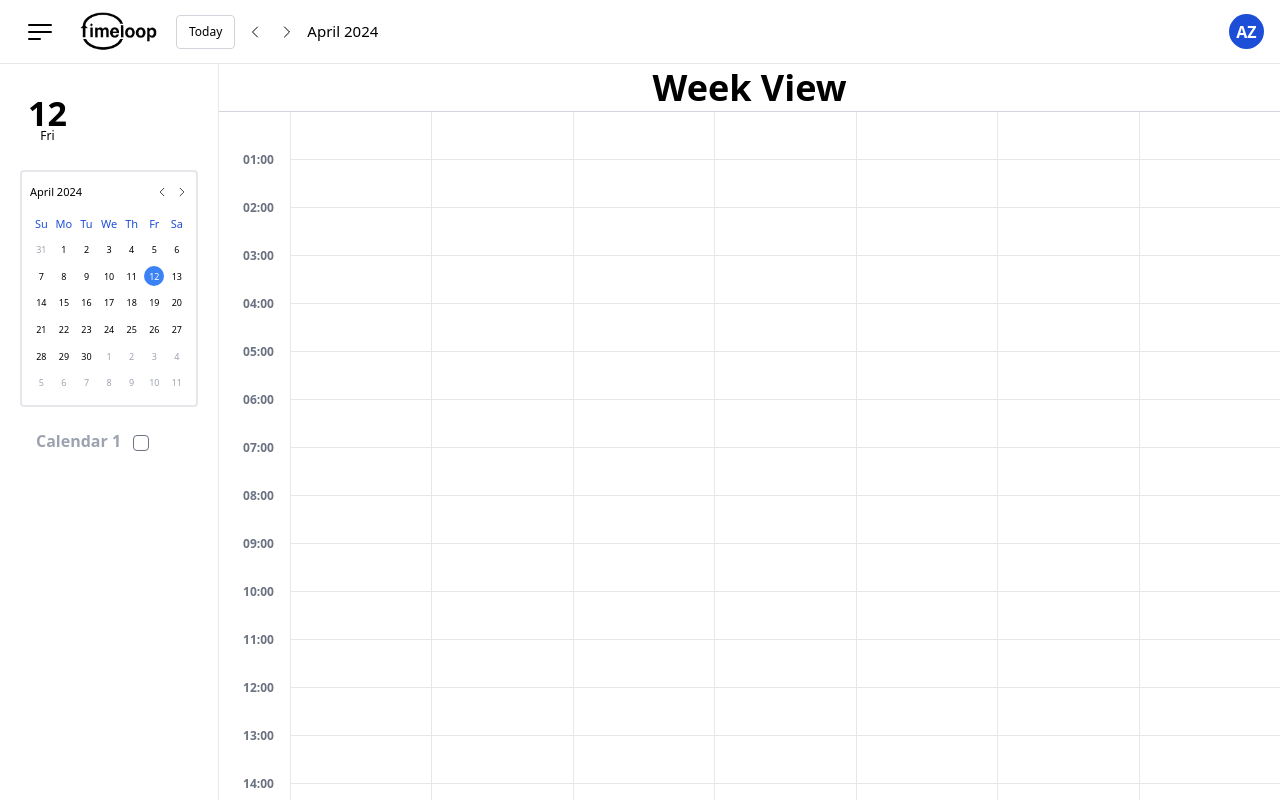
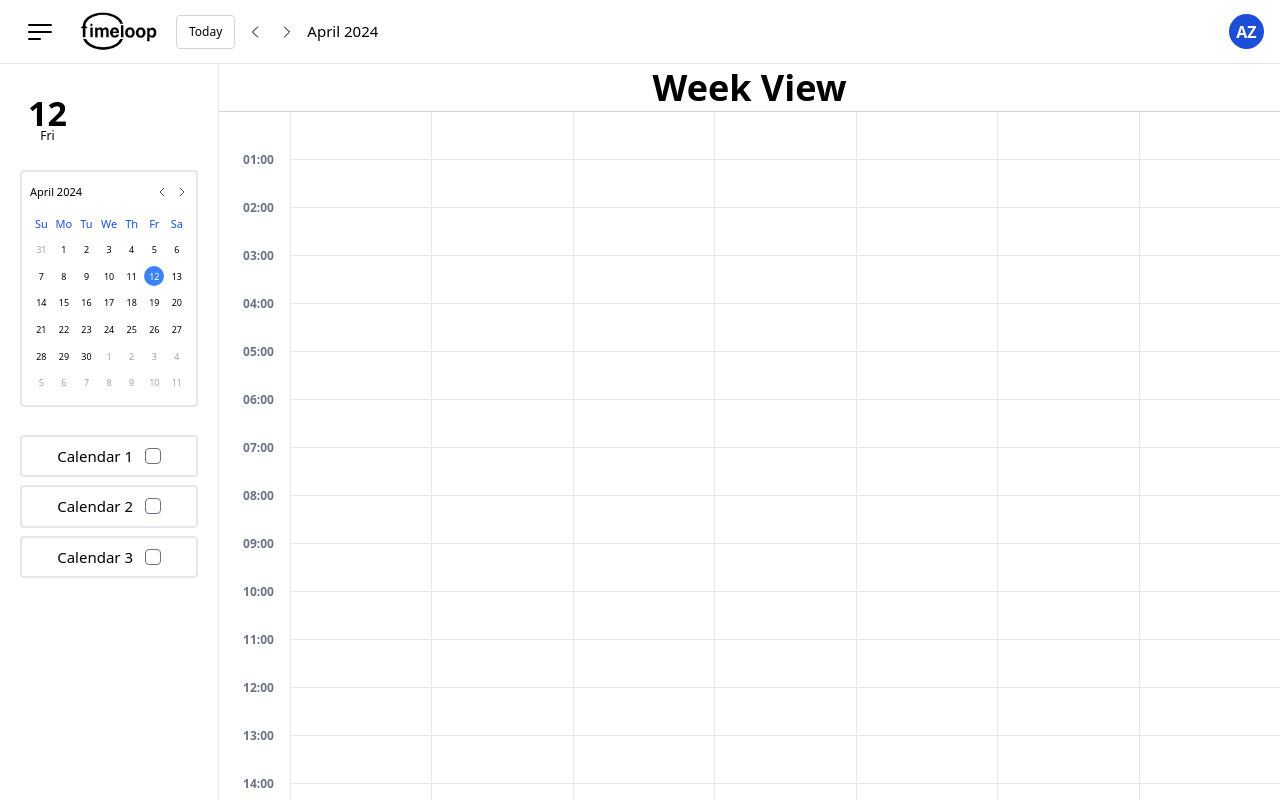
Before and after one commit to jpxoi/timeloop-frontend, a React (Vite) app: page / in a window 1280 px wide. Built offline with nearby package versions, Linux system fonts and the light colour scheme.

Commit message:
Re-styled calendar selection in a customisable list

```diff
--- a/src/Components/Atoms/CalendarSelect.jsx
+++ b/src/Components/Atoms/CalendarSelect.jsx
@@ -2,14 +2,13 @@ import React from 'react';
 
 function CalendarSelect({name, colour}) {
     // Provide the name of the calendar and desired colour as strings.
-    const labelStyle = `text-${colour} font-semibold text-base text-left`;
-    const boxStyle = `bg-${colour} border-${colour} text-${colour} m-3 rounded focus:ring-black focus:ring-1`;
-    const formStyle = "display-block position-relative p-4"
+    const labelStyle = `text-${colour} font-[450] text-[15px] flex justify-center items-center p-2 border-2 rounded my-1`;
+    const boxStyle = `form-checkbox bg-${colour} border-${colour} text-${colour} ms-3 rounded focus:ring-black focus:ring-1`;
     return (
-        <form className={formStyle}>
-            <label htmlFor={name} className={labelStyle}>{name}</label>
-            <input type="checkbox" className={boxStyle} name={name} id={name}></input>
-        </form>
+        <label className={labelStyle}>
+            <span>{name}</span>
+            <input type="checkbox" className={boxStyle} id={name}></input>
+        </label>
     );
 }
 
--- /dev/null
+++ b/src/Components/Molecules/CalendarList.jsx
@@ -0,0 +1,20 @@
+import react from 'react';
+import CalendarSelect from '../Atoms/CalendarSelect';
+
+function CalendarList({calendarsObjects}) {
+    // Provide dictionary/object corresponding to calendar info of form [{name: "", colour: ""}]
+
+    return (
+        <div className="grid grid-cols-1 mt-6">
+            {calendarsObjects.map((entry) => {
+                return(
+                    <CalendarSelect
+                        name={entry.name}
+                        colour={entry.colour}/>
+                );
+            })}
+        </div>
+    );
+}
+
+export default CalendarList;
--- a/src/Components/Organisms/Sidebar.jsx
+++ b/src/Components/Organisms/Sidebar.jsx
@@ -7,6 +7,7 @@ import RightArrow from "../Atoms/RightArrow";
 import { MiniCalendar } from "../Molecules/MiniCalendar";
 import cn from "classnames";
 import CalendarSelect from "../Atoms/CalendarSelect";
+import CalendarList from "../Molecules/CalendarList";
 
 export default function Sidebar({ currentMonth, setCurrentMonth }) {
   const day = ["Su", "Mo", "Tu", "We", "Th", "Fr", "Sa"];
@@ -91,10 +92,10 @@ export default function Sidebar({ currentMonth, setCurrentMonth }) {
           })}
         </div>
       </div>
-      <CalendarSelect
-        name="Calendar 1"
-        colour="gray-400"
-      />
+      <CalendarList
+        calendarsObjects={[{name: "Calendar 1", colour: ""},
+                        {name: "Calendar 2", colour: ""},
+                        {name: "Calendar 3", colour: ""}]}/>
     </nav>
   );
 }
```
